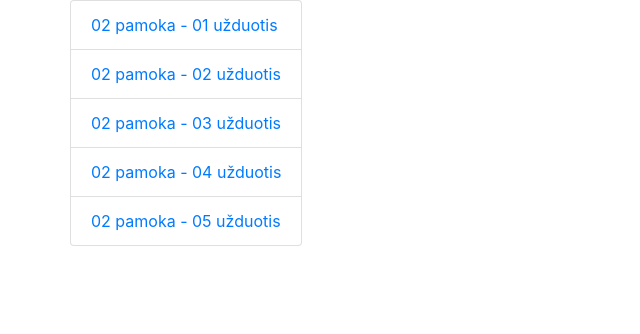
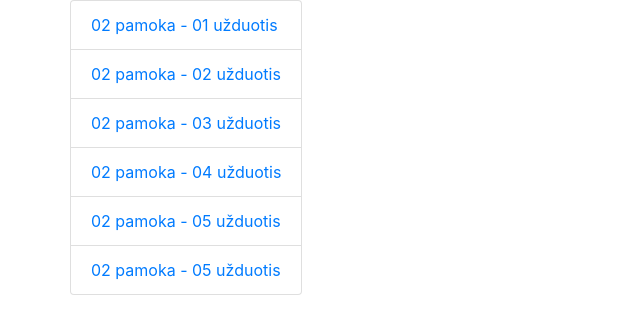
Before and after one commit to justasvel/JavaScript-practice, a plain HTML site: page index.html in a window 1280 px wide. Shown: the whole page, without its empty margins (0-640 px from the left). Drawn offline with nearby package versions, Linux system fonts and the light colour scheme.

Commit message:
6 uzduotis prideta i index

```diff
--- a/index.html
+++ b/index.html
@@ -17,6 +17,7 @@
             <li class="list-group-item"><a href="./2pamoka/kmi/index.html">02 pamoka - 03 užduotis</a></li>
             <li class="list-group-item"><a href="./2pamoka/to do list/index.html">02 pamoka - 04 užduotis</a></li>
             <li class="list-group-item"><a href="./2pamoka/focus&blur/index.html">02 pamoka - 05 užduotis</a></li>
+            <li class="list-group-item"><a href="./2pamoka/change background/index.html">02 pamoka - 05 užduotis</a></li>
         </ul>
     </div>
 
```
